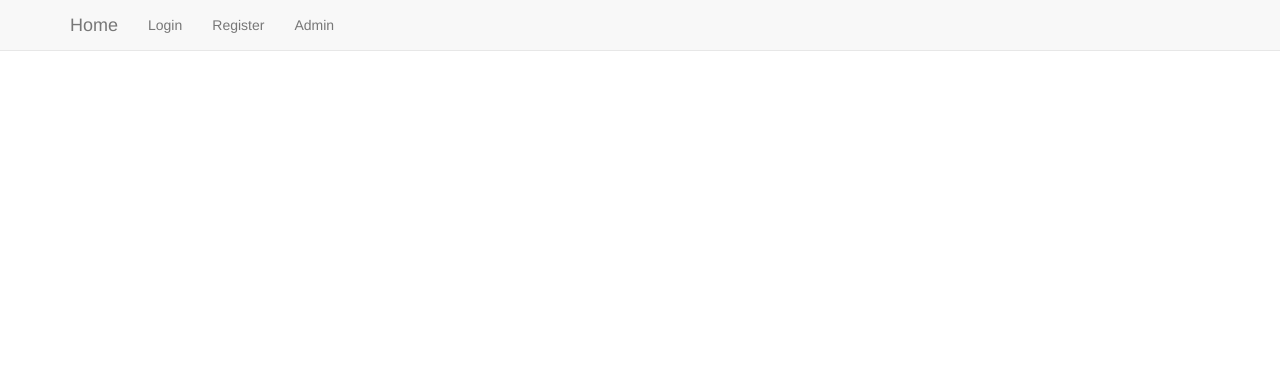
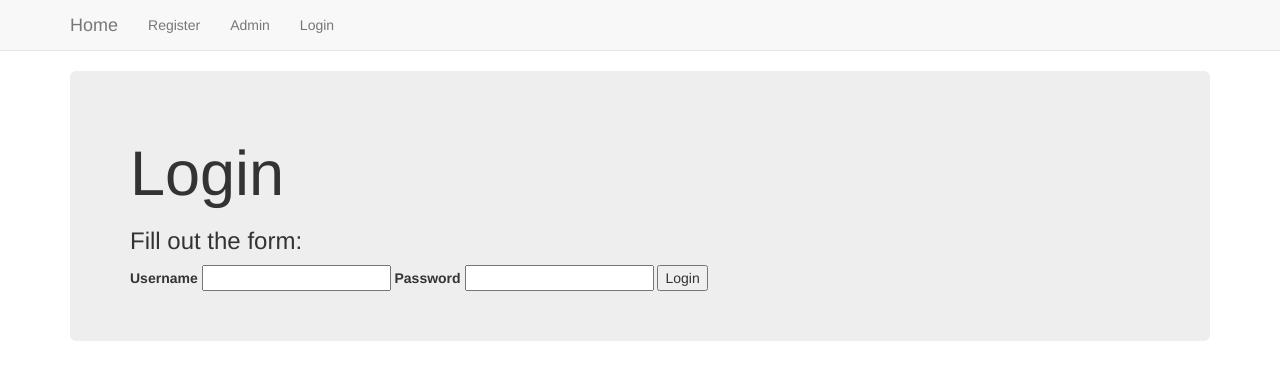
Before and after one commit to jerrodq2/django-practice-tutorials-and-refreshers, a Django app: template basic_authentication/templates/users/login.html in a window 1280 px wide. Shown: the top 380 px of the page. Run offline with Django 3.2, Linux system fonts and the light colour scheme; the template is opened without the code that fills it, so the values that code supplies are empty; some libraries are stand-ins or nearby versions.

Commit message:
implemented login

```diff
--- a/basic_authentication/basic_authentication/settings.py
+++ b/basic_authentication/basic_authentication/settings.py
@@ -138,3 +138,6 @@ STATICFILES_DIRS = [STATIC_DIR]
 # MEDIA
 MEDIA_URL = '/media/'
 MEDIA_ROOT = [MEDIA_DIR]
+
+# optional way of declaring the login url
+# LOGIN_URL = '/users/login'
--- a/basic_authentication/templates/users/base.html
+++ b/basic_authentication/templates/users/base.html
@@ -11,9 +11,16 @@
       <div class="container">
         <ul class="nav navbar-nav">
           <li><a class="navbar-brand" href="{% url 'users:index' %}">Home</a></li>
-          <li><a class="navbar-link" href="{% url 'users:login' %}">Login</a></li>
           <li><a class="navbar-link" href="{% url 'users:register' %}">Register</a></li>
           <li><a class="navbar-link" href="{% url 'admin:index' %}">Admin</a></li>
+
+          <!-- user.is_authenticated is a built in method to check if they are logged in, or hit the user.authenticate method we call during the login process -->
+          {% if user.is_authenticated %}
+            <li><a class="navbar-link" href="{% url 'users:user_logout' %}">Logout</a></li>
+          {% else %}
+            <li><a class="navbar-link" href="{% url 'users:login_page' %}">Login</a></li>
+          {% endif %}
+
         </ul>
       </div>
     </nav>
--- a/basic_authentication/templates/users/login.html
+++ b/basic_authentication/templates/users/login.html
@@ -2,5 +2,19 @@
 {% load staticfiles %}
 
   {% block body_block %}
+  <div class="jumbotron">
+    <h1>Login</h1>
+    <h3>Fill out the form:</h3>
+    <form class="" action="{% url 'users:user_login' %}" method="post">
+      {% csrf_token %}
+      <label for="username">Username</label>
+      <input type="text" name="username" id="username" value="">
+
+      <label for="password">Password</label>
+      <input type="password" name="password" id="password" value="">
+
+      <input type="submit" name="" value="Login">
+    </form>
+  </div>
 
   {% endblock %}
--- a/basic_authentication/users/urls.py
+++ b/basic_authentication/users/urls.py
@@ -5,6 +5,10 @@ urlpatterns = [
     url(r'^index', views.index, name = 'index'),
     url(r'^register', views.register, name = 'register'),
     url(r'^create', views.create, name = 'create'),
+    url(r'^test_page', views.test_page, name = 'test_page'),
 
-    url(r'^login', views.login, name = 'login'),
+
+    url(r'^login_page', views.login_page, name = 'login_page'),
+    url(r'^user_login', views.user_login, name = 'user_login'),
+    url(r'^user_logout', views.user_logout, name = 'user_logout'),
 ]
```
Also changed, not shown: basic_authentication/templates/users/index.html (+9 -0 lines), basic_authentication/templates/users/test_page.html (added, +9 -0 lines), basic_authentication/users/views.py (+43 -6 lines), README.md, basic_authentication/README.md.
